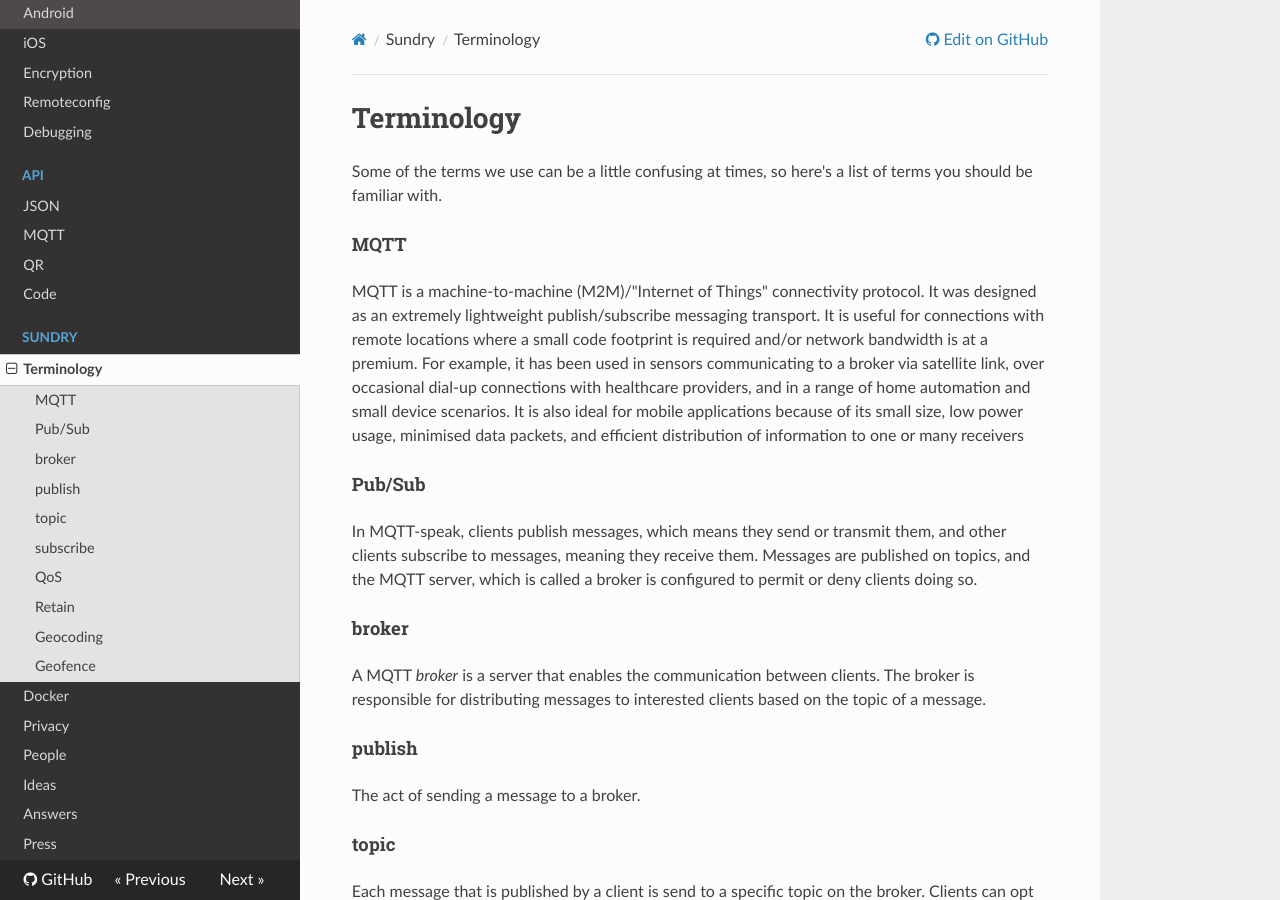
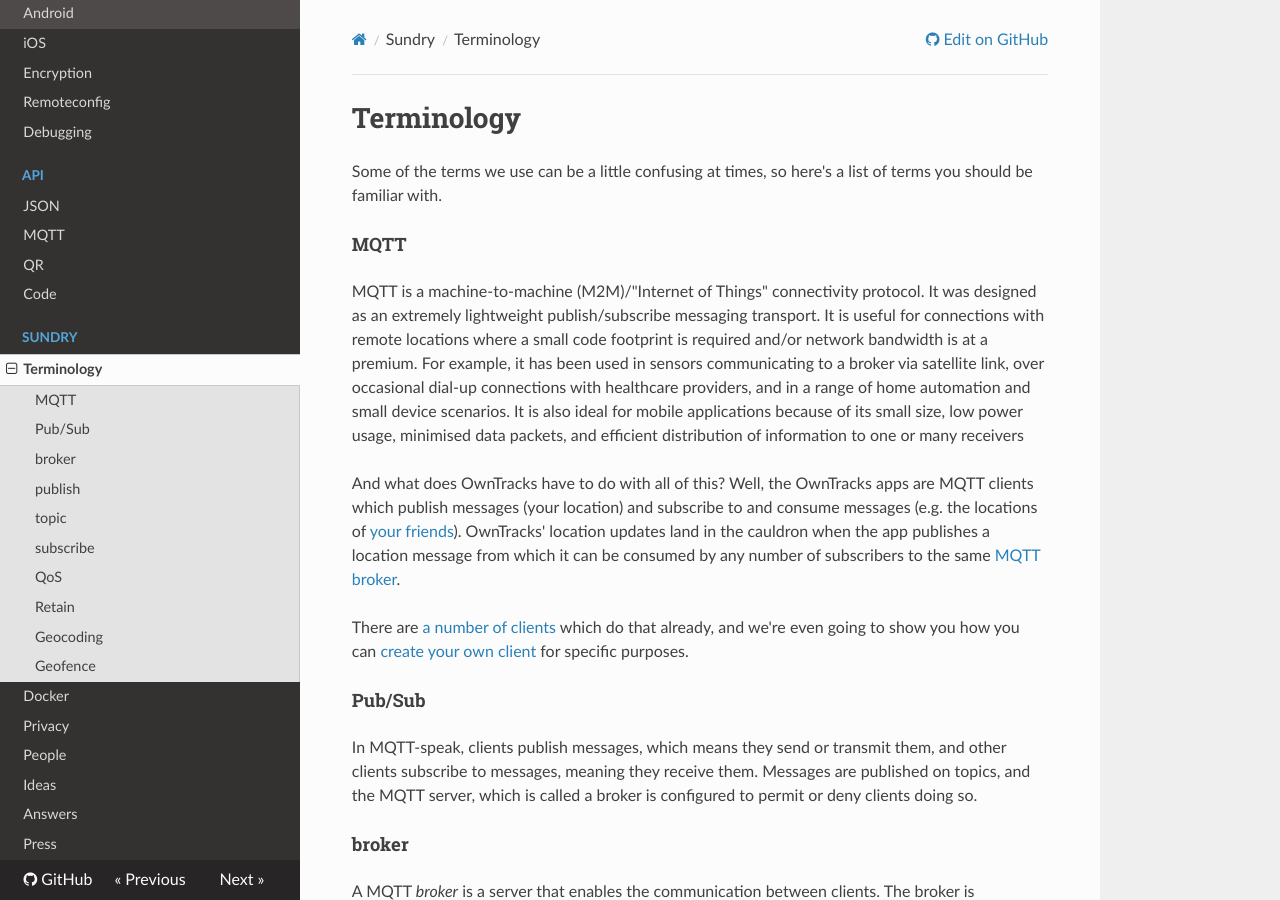
Before and after one commit to owntracks/booklet, an MkDocs documentation site: the page built from docs/terminology.md, in a window 1280 px wide and 900 px high. Built offline with MkDocs 1.6.1, drawn with Linux system fonts in a browser that asks for light colours; nearby versions of some CDN libraries; old or Windows-style settings are respelled for this version of MkDocs.

Commit message:
Update terminology.md

```diff
--- a/docs/terminology.md
+++ b/docs/terminology.md
@@ -5,6 +5,11 @@ Some of the terms we use can be a little confusing at times, so here's a list of
 #### MQTT
 
 MQTT is a machine-to-machine (M2M)/"Internet of Things" connectivity protocol. It was designed as an extremely lightweight publish/subscribe messaging transport. It is useful for connections with remote locations where a small code footprint is required and/or network bandwidth is at a premium. For example, it has been used in sensors communicating to a broker via satellite link, over occasional dial-up connections with healthcare providers, and in a range of home automation and small device scenarios. It is also ideal for mobile applications because of its small size, low power usage, minimised data packets, and efficient distribution of information to one or many receivers
+
+And what does OwnTracks have to do with all of this? Well, the OwnTracks apps are MQTT clients which publish messages (your location) and subscribe to and consume messages (e.g. the locations of [your friends](friends.md)). OwnTracks' location updates land in the cauldron when the app publishes a location message from which it can be consumed by any number of subscribers to the same [MQTT broker](broker.md).
+
+There are [a number of clients](clients.md) which do that already, and we're even going to show you how you can [create your own client](../tech/program.md) for specific purposes.
+
 
 #### Pub/Sub
 
```
